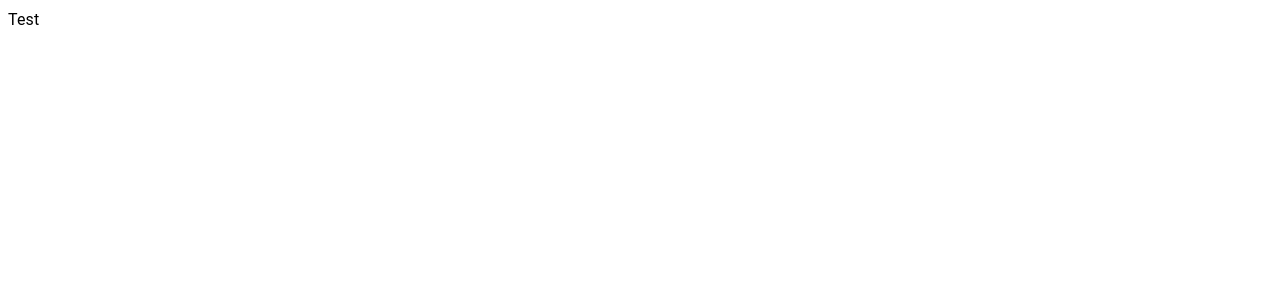
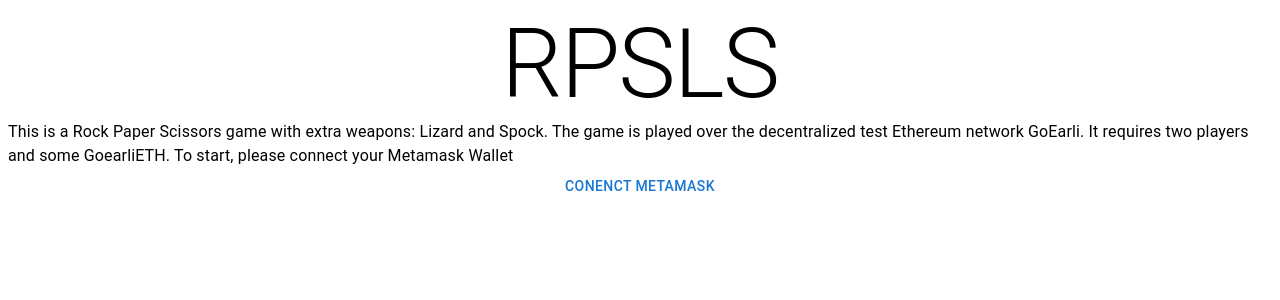
Before and after one commit to feraway/kleros-x-d, a React (Vite) app: page / in a window 1280 px wide. Shown: the top 300 px of the page. Built offline with nearby package versions, Linux system fonts and the light colour scheme.

Commit message:
feat(): add routing and initial components

```diff
--- a/src/App.tsx
+++ /dev/null
@@ -1,11 +0,0 @@
-import Typography from "@mui/material/Typography";
-
-function App() {
-  return (
-    <>
-      <Typography>Test</Typography>
-    </>
-  );
-}
-
-export default App;
--- /dev/null
+++ b/src/components/App.tsx
@@ -0,0 +1,27 @@
+import Typography from "@mui/material/Typography";
+import { Routes, Route, Link, BrowserRouter } from "react-router-dom";
+import Layout from "components/Layout";
+import GameIntro from "components/GameIntro";
+
+function App() {
+  return (
+    <BrowserRouter>
+      <Routes>
+        <Route path="/" element={<Layout />}>
+          <Route index element={<GameIntro />} />
+          {/*  <Route path="games" element={<GameList />} /> */}
+          <Route
+            path="*"
+            element={
+              <Typography variant="h5" textAlign="center">
+                404 not found: {<Link to="/">Go back Home</Link>}
+              </Typography>
+            }
+          />
+        </Route>
+      </Routes>
+    </BrowserRouter>
+  );
+}
+
+export default App;
--- /dev/null
+++ b/src/components/GameIntro.tsx
@@ -0,0 +1,19 @@
+import Typography from "@mui/material/Typography";
+import Grid from "@mui/material/Grid";
+import Button from "@mui/material/Button";
+
+function GameIntro() {
+  return (
+    <Grid container flexDirection="column" justifyContent="center">
+      <Typography>
+        This is a Rock Paper Scissors game with extra weapons: Lizard and Spock.
+        The game is played over the decentralized test Ethereum network GoEarli.
+        It requires two players and some GoearliETH. To start, please connect
+        your Metamask Wallet
+      </Typography>
+      <Button>Conenct Metamask</Button>
+    </Grid>
+  );
+}
+
+export default GameIntro;
--- /dev/null
+++ b/src/components/Header.tsx
@@ -0,0 +1,11 @@
+import Typography from "@mui/material/Typography";
+
+function Header() {
+  return (
+    <Typography variant="h1" textAlign="center">
+      RPSLS
+    </Typography>
+  );
+}
+
+export default Header;
--- /dev/null
+++ b/src/components/Layout.tsx
@@ -0,0 +1,14 @@
+import { Outlet } from "react-router-dom";
+import Grid from "@mui/material/Grid";
+import Header from "components/Header";
+
+function Layout() {
+  return (
+    <Grid container justifyContent="center">
+      <Header />
+      <Outlet />
+    </Grid>
+  );
+}
+
+export default Layout;
--- a/src/main.tsx
+++ b/src/main.tsx
@@ -1,6 +1,6 @@
 import React from "react";
 import ReactDOM from "react-dom/client";
-import App from "./App.tsx";
+import App from "components/App.tsx";
 
 ReactDOM.createRoot(document.getElementById("root")!).render(
   <React.StrictMode>
```
